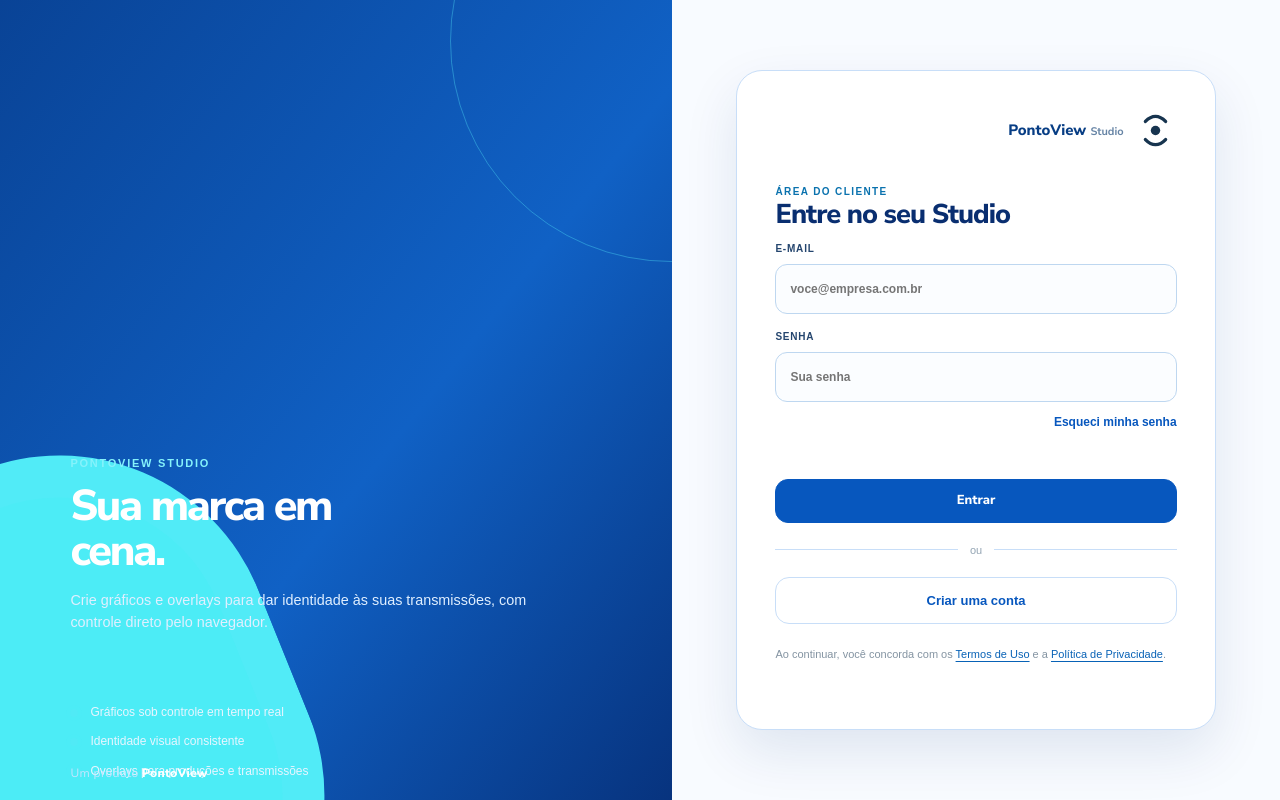
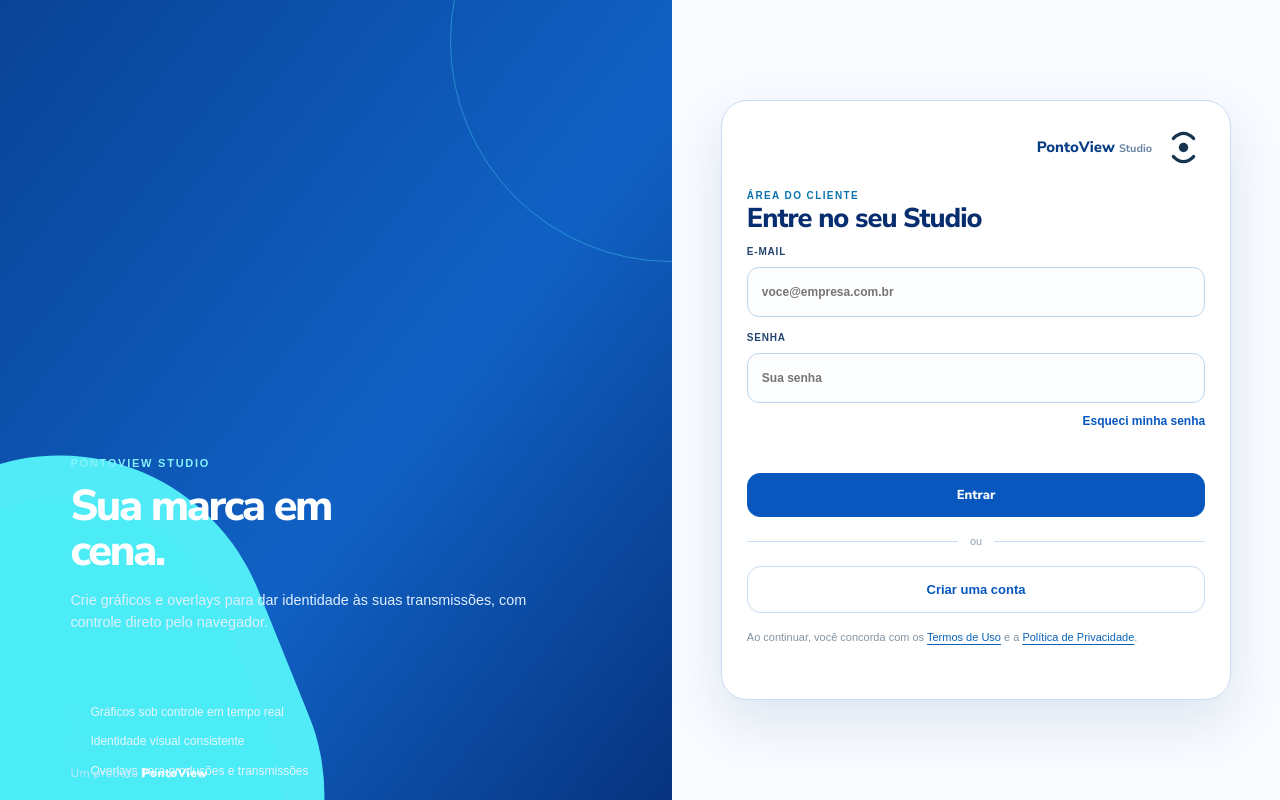
Before and after one commit to pdrcorrea/pontoview-news-overlay, a plain HTML site: page studio.html in a window 1280 px wide. Drawn offline with nearby package versions, Linux system fonts and the light colour scheme.

Commit message:
fix(auth): harmoniza largura e densidade de cada produto

```diff
--- a/pv-auth-studio.css
+++ b/pv-auth-studio.css
@@ -33,3 +33,17 @@
 .pv-studio-auth .pv-auth-form-surface{max-width:510px!important;width:min(100%,510px)!important}
 .pv-studio-auth .pv-auth-form-surface .pv-auth-product{margin-bottom:32px!important}
 .pv-studio-auth .pv-auth-form-surface .pv-auth-product img{width:43px!important;height:43px!important;max-width:43px!important}
+
+
+/* Studio: formulário visualmente compacto com a mesma largura e escala. */
+@media(min-width:801px){
+ .pv-studio-auth .pv-auth-form-side{padding:clamp(16px,3vw,45px)!important}
+ .pv-studio-auth .pv-auth-form-surface{
+  width:min(100%,510px)!important;max-width:510px!important;
+  padding:clamp(20px,3.1vh,32px)!important;
+ }
+ .pv-studio-auth .pv-auth-form-surface .pv-auth-product{margin-bottom:clamp(13px,2.3vh,21px)!important}
+ .pv-studio-auth .pv-auth-form-surface .pv-auth-form{gap:clamp(9px,1.6vh,14px)!important}
+ .pv-studio-auth .pv-auth-form-surface .pv-auth-divider{margin:clamp(12px,2vh,19px) 0!important}
+ .pv-studio-auth .pv-auth-form-surface .pv-auth-legal{margin-top:clamp(12px,2vh,18px)!important}
+}
```
